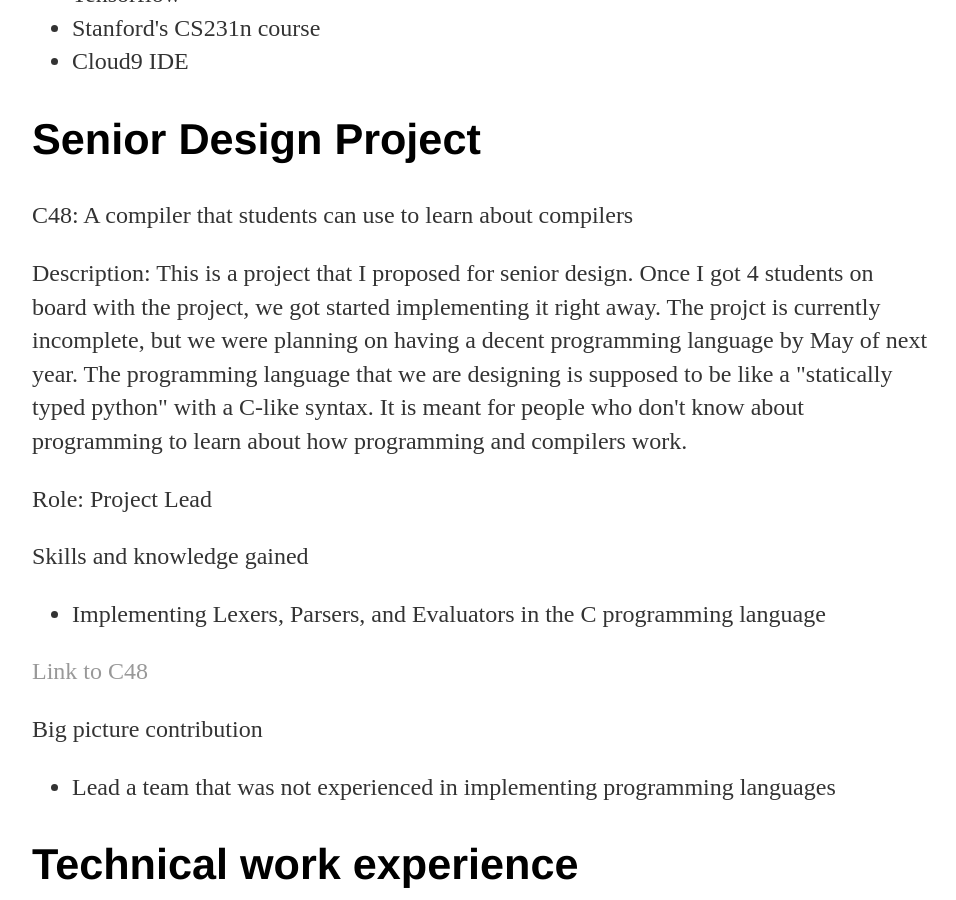
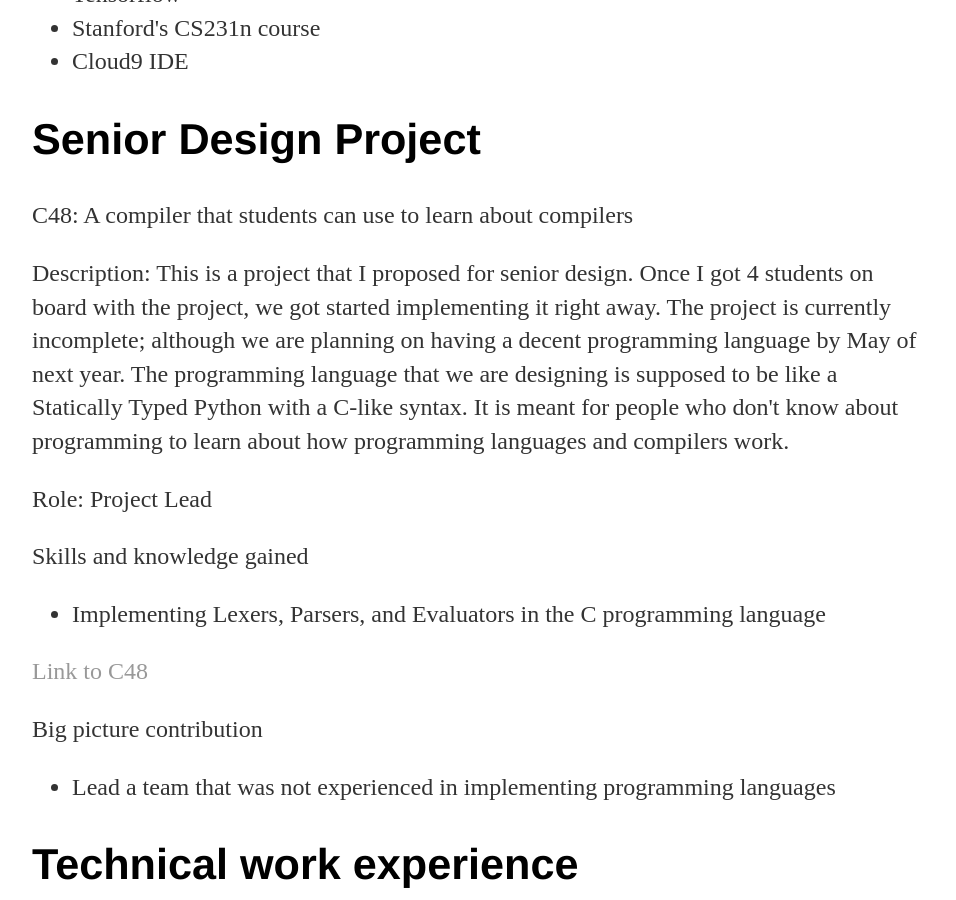
Before and after one commit to vtomole/vtomole.github.io, a Jekyll site: the page built from index.html, in a window 1280 px wide and 900 px high, scrolled down 3959 px. Shown: the whole window, without its empty margins (160-1116 px from the left). Built offline with Jekyll 4.4.1, drawn with Linux system fonts in a browser that asks for light colours.

Commit message:
spell check c48

```diff
--- a/index.html
+++ b/index.html
@@ -104,7 +104,7 @@ title: Homepage
 			  <p><h2>Senior Design Project</h2></p>
 
 			  <P>C48: A compiler that students can use to learn about compilers </p>
-			<p>Description: This is a project that I proposed for senior design. Once I got 4 students on board with the project, we got started implementing it right away. The projct is currently incomplete, but we were planning on having a decent programming language by May of next year. The programming language that we are designing is supposed to be like a "statically typed python" with a C-like syntax. It is meant for people who don't know about programming to learn about how programming and compilers work. <p/>
+			<p>Description: This is a project that I proposed for senior design. Once I got 4 students on board with the project, we got started implementing it right away. The project is currently incomplete; although we are planning on having a decent programming language by May of next year. The programming language that we are designing is supposed to be like a Statically Typed Python with a C-like syntax. It is meant for people who don't know about programming to learn about how programming languages  and compilers work. <p/>
 
 			  <p>Role: Project Lead</p>
 			   <p>Skills and knowledge gained</p>
```
